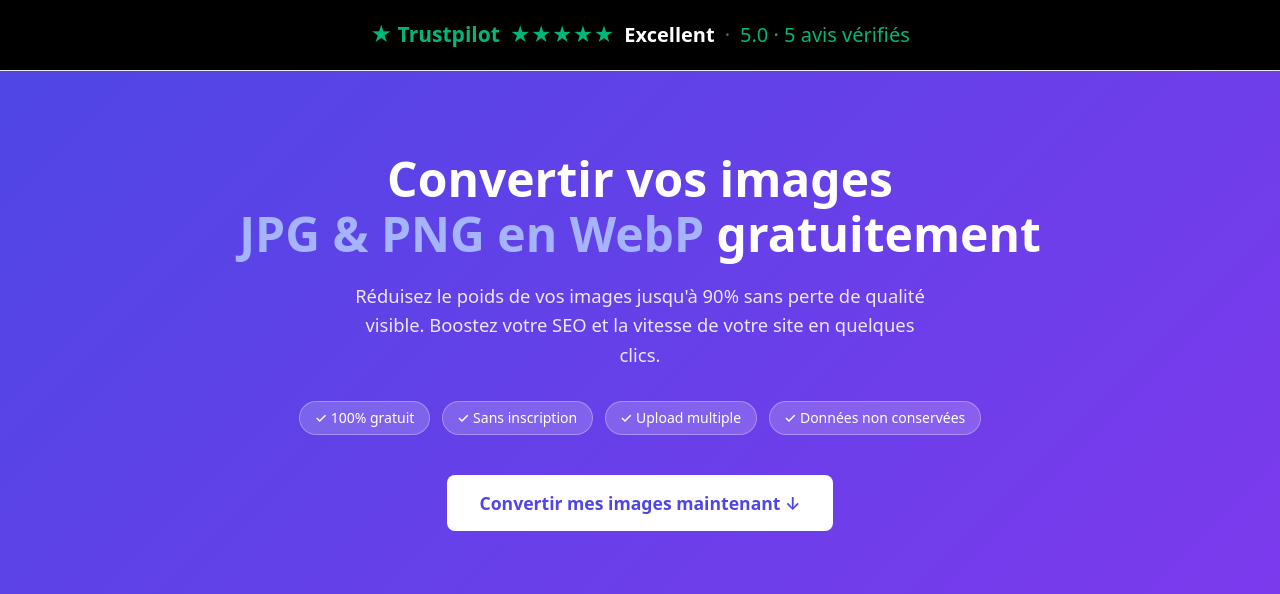
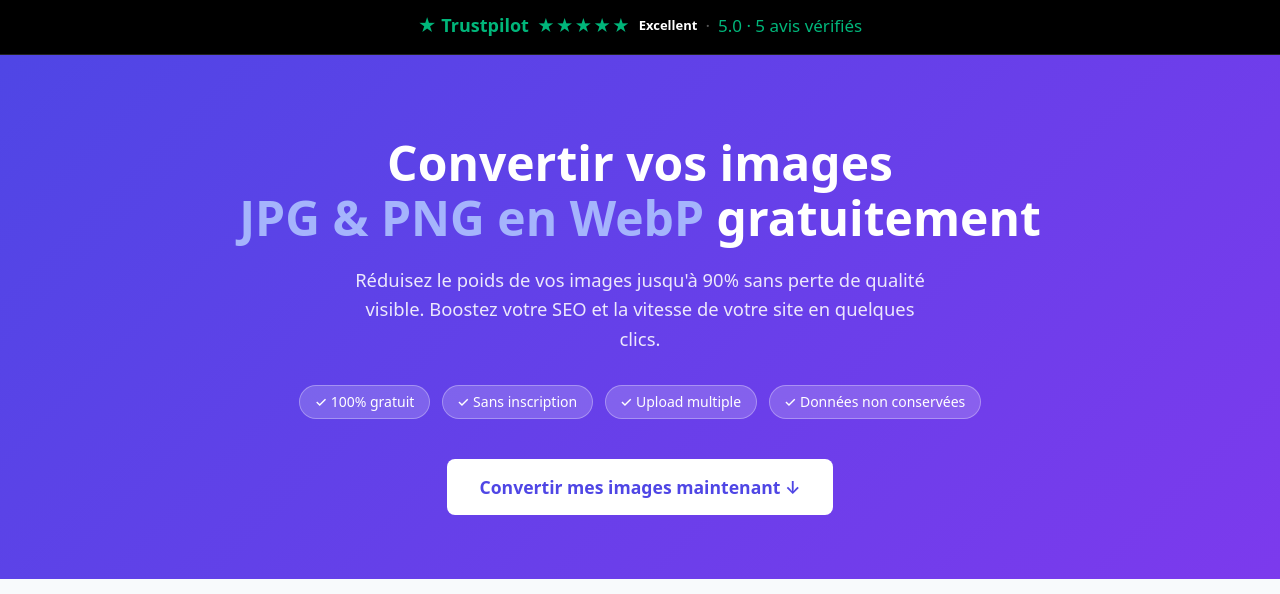
Before and after one commit to davidpatrypro-gi/convertisseur-webp, a FastAPI app: page / in a window 1280 px wide. Shown: the part 65-659 px from the top of the page. Run offline with FastAPI, Linux system fonts and the light colour scheme; some libraries are stand-ins or nearby versions.

Commit message:
Responsive bandeau Trustpilot : styles dédiés + media queries
- Remplace les inline styles par des classes CSS avec media queries
- 480px : réduit taille police et espacement
- 360px : masque "Excellent" et le séparateur pour garder l'essentiel sur une ligne
- flex-wrap: wrap en secours si l'écran est vraiment très étroit

Co-Authored-By: Claude Sonnet 4.6 <noreply@anthropic.com>

```diff
--- a/templates/base.html
+++ b/templates/base.html
@@ -87,15 +87,35 @@
 </header>
 
 <!-- ── Bandeau Trustpilot ───────────────────────────────────────────────────── -->
-<div style="background:#000; border-bottom:1px solid #e8e8e8; padding:18px 0; text-align:center;">
-  <a href="{{ reviews.url }}"
-     target="_blank" rel="noopener"
-     style="display:inline-flex; align-items:center; gap:10px; text-decoration:none; color:#191919; font-size:20px;">
-    <span style="color:#00b67a; font-weight:700; font-size:21px;">★ Trustpilot</span>
-    <span style="color:#00b67a;">★★★★★</span>
-    <span style="font-weight:600; color:#fff;">Excellent</span>
-    <span style="color:#666;">·</span>
-    <span style="color:#00b67a;">{{ reviews.rating }} · {{ reviews.review_count }} avis vérifiés</span>
+<style>
+  .tp-bar { background:#000; border-bottom:1px solid #222; padding:14px 16px; text-align:center; }
+  .tp-link {
+    display: inline-flex; align-items: center; flex-wrap: wrap; justify-content: center;
+    gap: 8px; text-decoration: none; font-size: 17px; line-height: 1;
+  }
+  .tp-brand  { color:#00b67a; font-weight:700; font-size:18px; white-space:nowrap; }
+  .tp-stars  { color:#00b67a; white-space:nowrap; letter-spacing:1px; }
+  .tp-label  { color:#fff; font-weight:600; white-space:nowrap; }
+  .tp-dot    { color:#555; }
+  .tp-count  { color:#00b67a; white-space:nowrap; }
+
+  @media (max-width: 480px) {
+    .tp-bar  { padding:11px 12px; }
+    .tp-link { gap:6px; font-size:14px; }
+    .tp-brand { font-size:15px; }
+  }
+  @media (max-width: 360px) {
+    .tp-label, .tp-dot { display:none; }
+    .tp-link { gap:5px; font-size:13px; }
+  }
+</style>
+<div class="tp-bar">
+  <a href="{{ reviews.url }}" target="_blank" rel="noopener" class="tp-link">
+    <span class="tp-brand">★ Trustpilot</span>
+    <span class="tp-stars">★★★★★</span>
+    <span class="tp-label">Excellent</span>
+    <span class="tp-dot">·</span>
+    <span class="tp-count">{{ reviews.rating }} · {{ reviews.review_count }} avis vérifiés</span>
   </a>
 </div>
 
```
